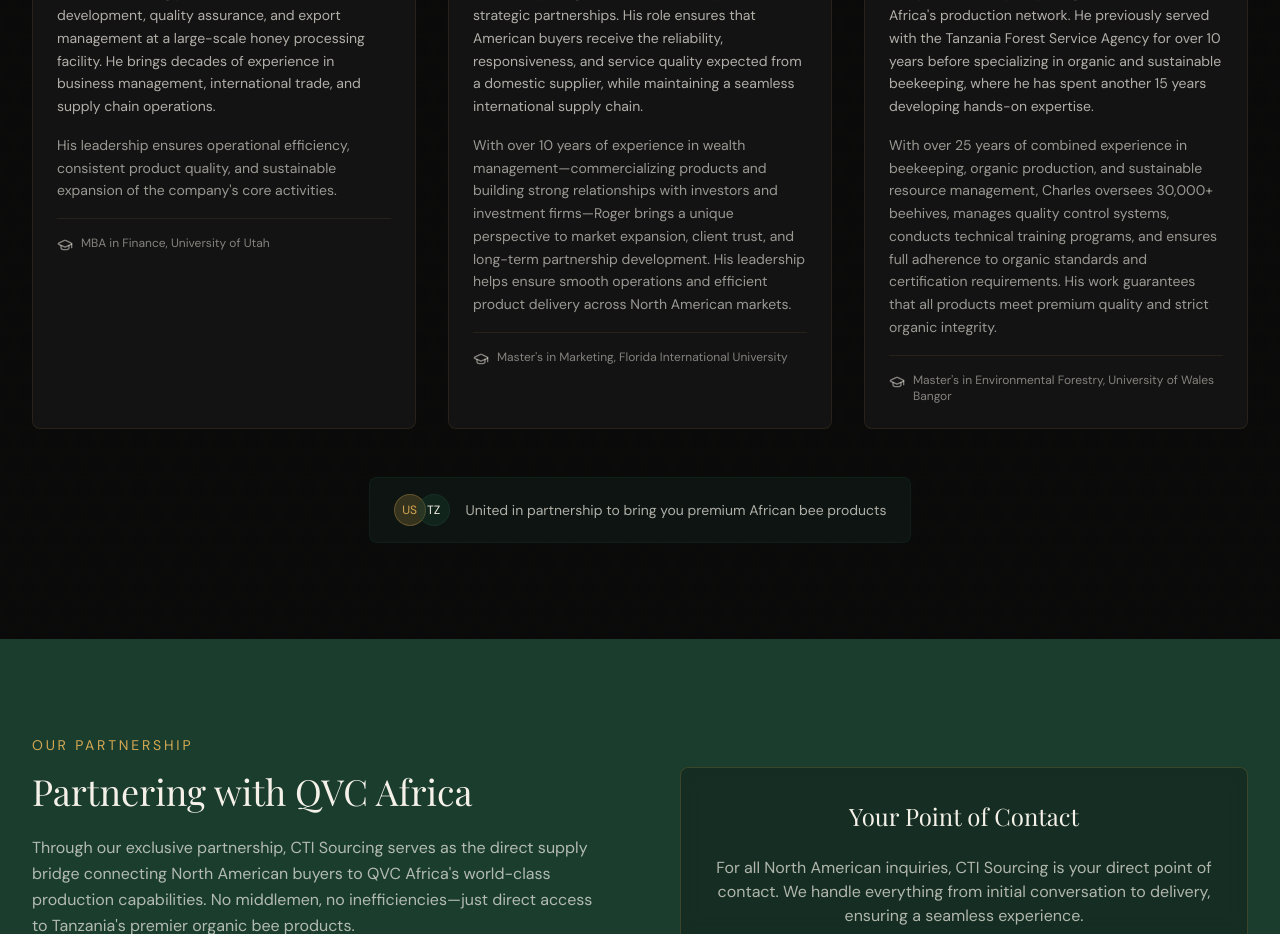
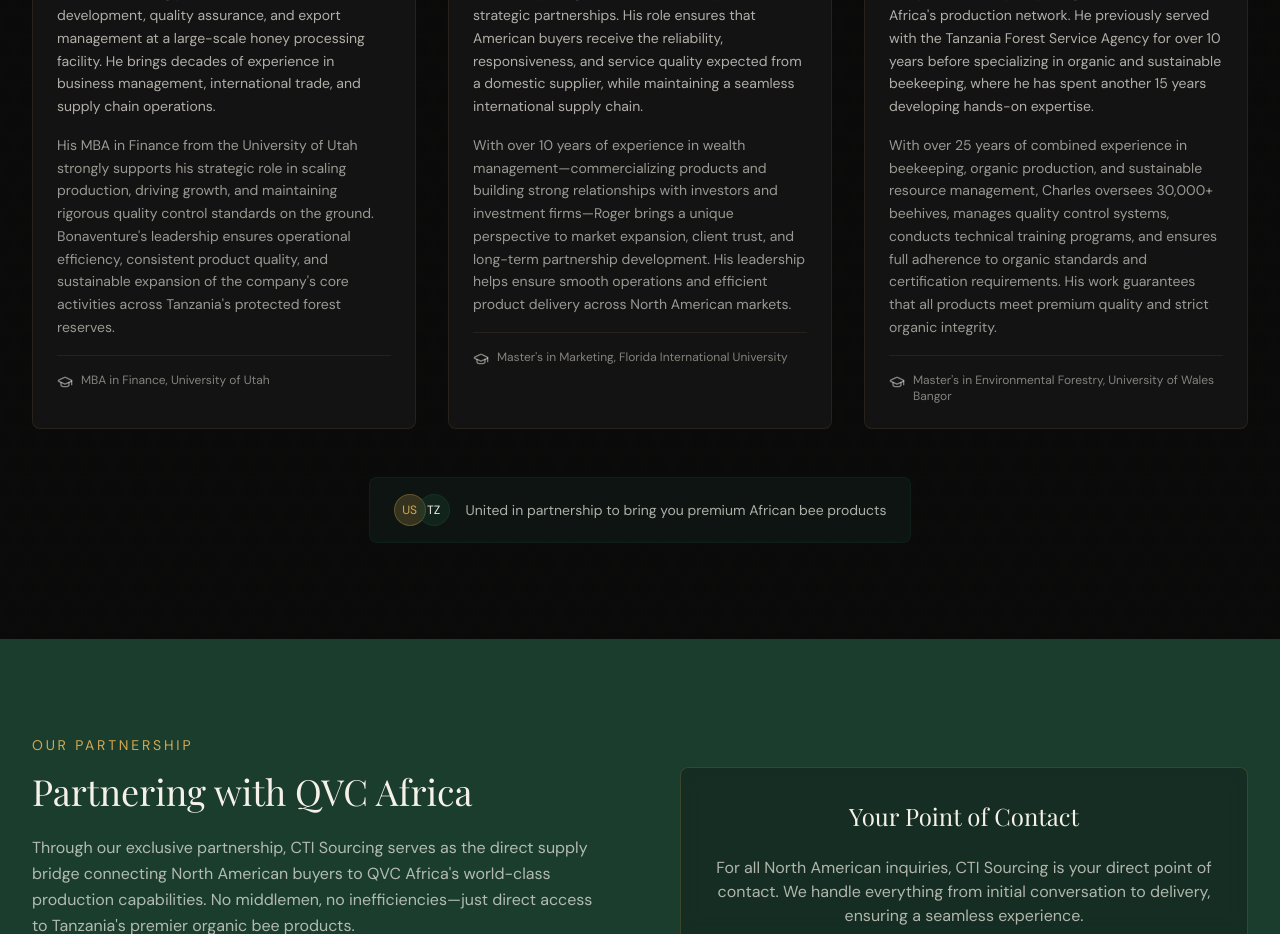
Before and after one commit to Ryvomarketing/ctisourcing-website, a Next.js app: page /about in a window 1280 px wide. Shown: the part 1860-2794 px from the top of the page. Built offline with nearby package versions, Linux system fonts and the light colour scheme; a web font is replaced by a local one.

Commit message:
Expand Bonaventure bio for equal length with other leaders
Added context about MBA supporting strategic role and expanded
description of leadership responsibilities across Tanzania operations.

Co-Authored-By: Claude Opus 4.5 <noreply@anthropic.com>

```diff
--- a/src/app/about/components/founders-section.tsx
+++ b/src/app/about/components/founders-section.tsx
@@ -12,7 +12,7 @@ const leadership = [
     description:
       "Leads Tanzania-based operations including QVC Africa, overseeing production, business development, quality assurance, and export management at a large-scale honey processing facility. He brings decades of experience in business management, international trade, and supply chain operations.",
     additionalInfo:
-      "His leadership ensures operational efficiency, consistent product quality, and sustainable expansion of the company's core activities.",
+      "His MBA in Finance from the University of Utah strongly supports his strategic role in scaling production, driving growth, and maintaining rigorous quality control standards on the ground. Bonaventure's leadership ensures operational efficiency, consistent product quality, and sustainable expansion of the company's core activities across Tanzania's protected forest reserves.",
     image: "https://images.unsplash.com/photo-1472099645785-5658abf4ff4e?q=80&w=400&auto=format&fit=crop",
   },
   {
```
